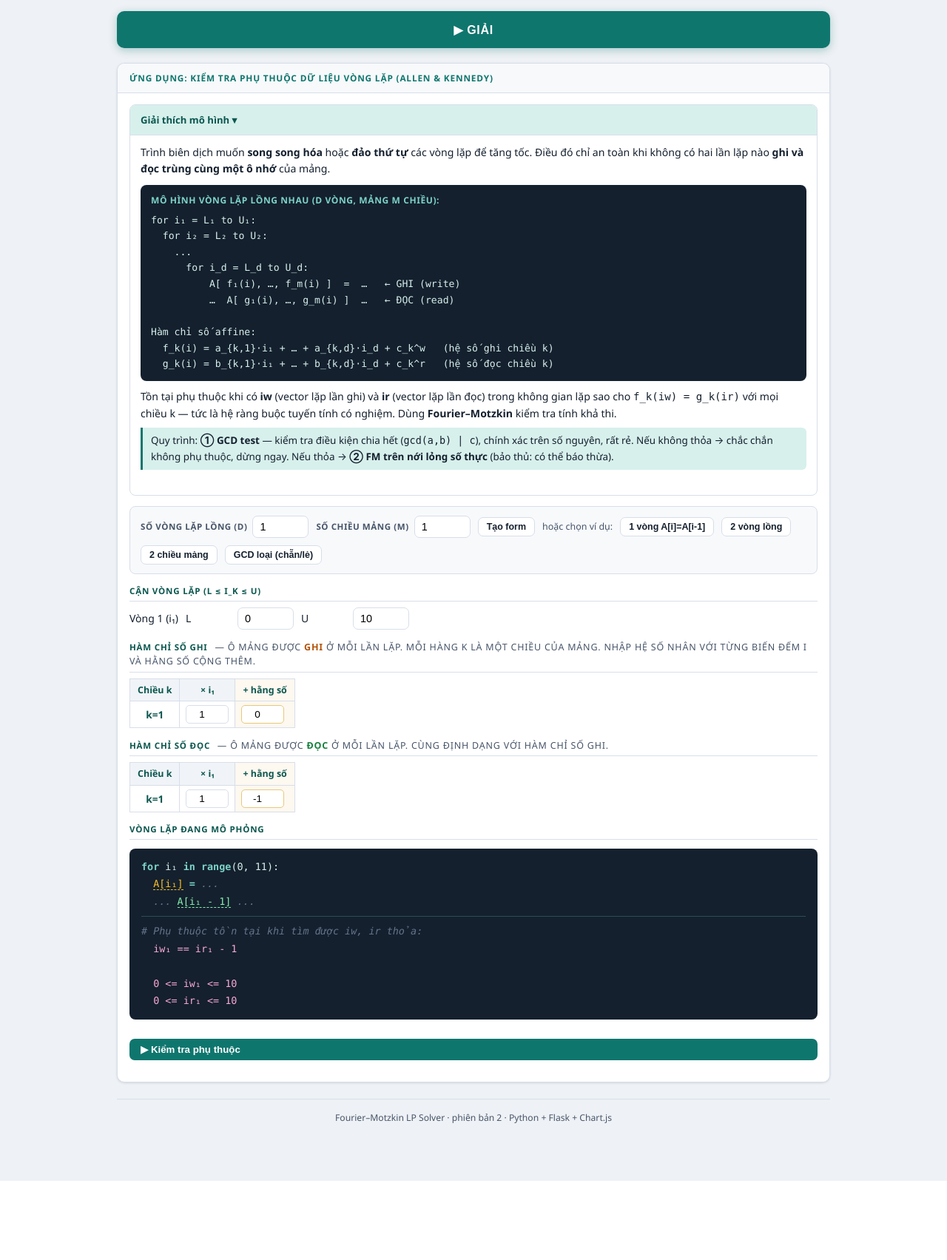
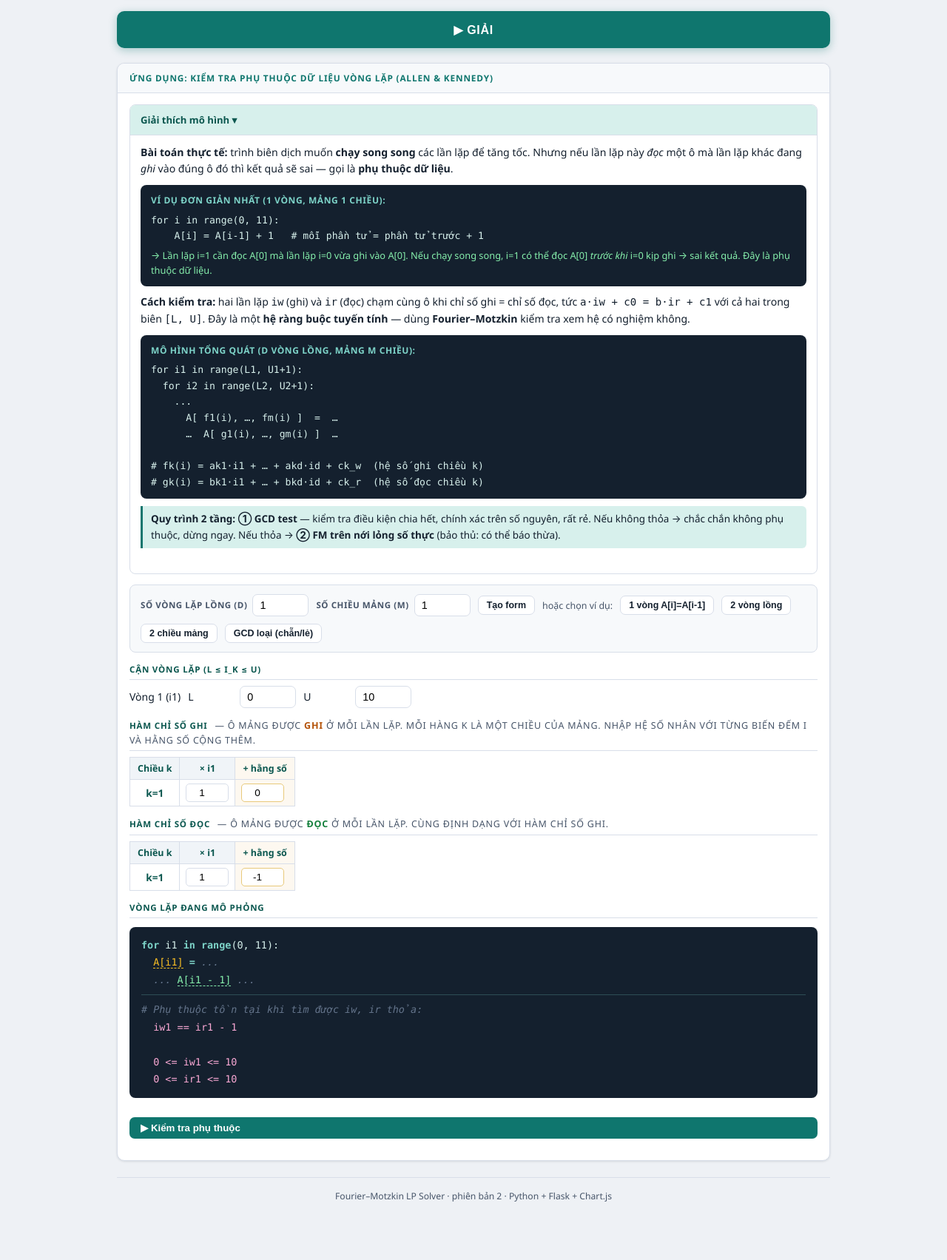
Before and after one commit to Rod-HD/fourier-motzkin, a Flask app: page / in a window 1280 px wide, after a click on "Giải thích mô hình ▾". Shown: the part 834-2537 px from the top of the page at 74% size. Before the commit the page ends 2430 px from the top, so only its background shows below. Run offline with Flask 3, Linux system fonts and the light colour scheme.

Commit message:
fix: sua hien thi chi so i1 i2 (bo Unicode subscript), lam ro giai thich ung dung phu thuoc vong lap

```diff
--- a/static/app.js
+++ b/static/app.js
@@ -643,7 +643,8 @@ function depBuild(d, m) {
   document.getElementById("dep_m").value = depM;
 
   const host = document.getElementById("depForm");
-  const iLabels = Array.from({length: depD}, (_, j) => `i${sub(j+1)}`);
+  // Dùng i1, i2, ... (ASCII) thay vì i₁, i₂ để tránh lỗi font trong monospace
+  const iLabels = Array.from({length: depD}, (_, j) => `i${j+1}`);
 
   // ── Phần 1: Cận vòng lặp ──────────────────────────────────────
   let html = `<div class="dep-section">
@@ -720,7 +721,8 @@ function depAccessTable(rw, iLabels) {
 
 function depUpdatePreview() {
   const d = depD, m = depM;
-  const iLabels = Array.from({length: d}, (_, j) => `i${sub(j+1)}`);
+  // Dùng i1, i2, ... (ASCII) để tránh lỗi font monospace với Unicode subscript
+  const iLabels = Array.from({length: d}, (_, j) => `i${j+1}`);
 
   // Thu thập giá trị
   const loops = [];
@@ -802,8 +804,8 @@ function depUpdatePreview() {
   html += line(`<span class="cmt"># Phụ thuộc tồn tại khi tìm được iw, ir thỏa:</span>`);
   blank();
 
-  const iwLabels = Array.from({length: d}, (_, j) => `iw${sub(j+1)}`);
-  const irLabels = Array.from({length: d}, (_, j) => `ir${sub(j+1)}`);
+  const iwLabels = Array.from({length: d}, (_, j) => `iw${j+1}`);
+  const irLabels = Array.from({length: d}, (_, j) => `ir${j+1}`);
 
   // Phương trình bằng nhau — mỗi chiều 1 dòng
   for (let k = 0; k < m; k++) {
@@ -819,8 +821,8 @@ function depUpdatePreview() {
   for (let j = 0; j < d; j++) {
     const {L, U} = loops[j];
     const note = d > 1 ? `&nbsp;&nbsp;<span class="cmt"># vòng ${j+1}</span>` : "";
-    html += line(`<span class="eq">${L}&nbsp;&lt;=&nbsp;iw${sub(j+1)}&nbsp;&lt;=&nbsp;${U}</span>${note}`, 1);
-    html += line(`<span class="eq">${L}&nbsp;&lt;=&nbsp;ir${sub(j+1)}&nbsp;&lt;=&nbsp;${U}</span>`, 1);
+    html += line(`<span class="eq">${L}&nbsp;&lt;=&nbsp;iw${j+1}&nbsp;&lt;=&nbsp;${U}</span>${note}`, 1);
+    html += line(`<span class="eq">${L}&nbsp;&lt;=&nbsp;ir${j+1}&nbsp;&lt;=&nbsp;${U}</span>`, 1);
     if (j < d - 1) html += blank();
   }
 
@@ -938,7 +940,7 @@ function renderDepResult(d, numVars) {
       U: parseInt(document.getElementById(`dep_U${j}`)?.value, 10) || 0,
     });
   }
-  const iLabels = Array.from({length: depD}, (_, j) => `i${sub(j+1)}`);
+  const iLabels = Array.from({length: depD}, (_, j) => `i${j+1}`);
   const makeIdx = (coeffs, cnst, labels) => {
     const parts = [];
     coeffs.forEach((a, j) => {
--- a/templates/index.html
+++ b/templates/index.html
@@ -116,32 +116,46 @@
         <summary class="dep-explain-toggle">Giải thích mô hình ▾</summary>
         <div class="dep-explain">
           <p>
-            Trình biên dịch muốn <strong>song song hóa</strong> hoặc <strong>đảo thứ tự</strong>
-            các vòng lặp để tăng tốc. Điều đó chỉ an toàn khi không có hai lần lặp nào
-            <strong>ghi và đọc trùng cùng một ô nhớ</strong> của mảng.
+            <strong>Bài toán thực tế:</strong> trình biên dịch muốn
+            <strong>chạy song song</strong> các lần lặp để tăng tốc.
+            Nhưng nếu lần lặp này <em>đọc</em> một ô mà lần lặp khác đang <em>ghi</em>
+            vào đúng ô đó thì kết quả sẽ sai — gọi là <strong>phụ thuộc dữ liệu</strong>.
           </p>
+
+          <div class="dep-loop-box" style="margin-bottom:10px">
+            <div class="dep-loop-label">Ví dụ đơn giản nhất (1 vòng, mảng 1 chiều):</div>
+<pre class="dep-code"><span class="kw">for</span> i <span class="kw">in</span> <span class="kw">range</span>(0, 11):
+    <span class="arr-w" title="GHI vào A[i]">A[i]</span> = <span class="arr-r" title="ĐỌC từ A[i-1]">A[i-1]</span> + 1   <span class="cmt"># mỗi phần tử = phần tử trước + 1</span></pre>
+            <div style="color:#86efac;font-size:.8rem;margin-top:6px">
+              → Lần lặp i=1 cần đọc A[0] mà lần lặp i=0 vừa ghi vào A[0].
+              Nếu chạy song song, i=1 có thể đọc A[0] <em>trước khi</em> i=0 kịp ghi → sai kết quả.
+              Đây là phụ thuộc dữ liệu.
+            </div>
+          </div>
+
+          <p>
+            <strong>Cách kiểm tra:</strong> hai lần lặp <code>iw</code> (ghi) và <code>ir</code> (đọc)
+            chạm cùng ô khi chỉ số ghi = chỉ số đọc, tức
+            <code>a·iw + c0 = b·ir + c1</code> với cả hai trong biên <code>[L, U]</code>.
+            Đây là một <strong>hệ ràng buộc tuyến tính</strong> — dùng
+            <strong>Fourier–Motzkin</strong> kiểm tra xem hệ có nghiệm không.
+          </p>
+
           <div class="dep-loop-box">
-            <div class="dep-loop-label">Mô hình vòng lặp lồng nhau (d vòng, mảng m chiều):</div>
-<pre class="dep-code">for i₁ = L₁ to U₁:
-  for i₂ = L₂ to U₂:
+            <div class="dep-loop-label">Mô hình tổng quát (d vòng lồng, mảng m chiều):</div>
+<pre class="dep-code"><span class="kw">for</span> i1 <span class="kw">in</span> <span class="kw">range</span>(L1, U1+1):
+  <span class="kw">for</span> i2 <span class="kw">in</span> <span class="kw">range</span>(L2, U2+1):
     ...
-      for i_d = L_d to U_d:
-          A[ f₁(i), …, f_m(i) ]  =  …   ← GHI (write)
-          …  A[ g₁(i), …, g_m(i) ]  …   ← ĐỌC (read)
+      <span class="arr-w" title="GHI">A[ f1(i), …, fm(i) ]</span>  =  …
+      …  <span class="arr-r" title="ĐỌC">A[ g1(i), …, gm(i) ]</span>  …
 
-Hàm chỉ số affine:
-  f_k(i) = a_{k,1}·i₁ + … + a_{k,d}·i_d + c_k^w   (hệ số ghi chiều k)
-  g_k(i) = b_{k,1}·i₁ + … + b_{k,d}·i_d + c_k^r   (hệ số đọc chiều k)</pre>
+<span class="cmt"># fk(i) = ak1·i1 + … + akd·id + ck_w  (hệ số ghi chiều k)</span>
+<span class="cmt"># gk(i) = bk1·i1 + … + bkd·id + ck_r  (hệ số đọc chiều k)</span></pre>
           </div>
-          <p>
-            Tồn tại phụ thuộc khi có <strong>iw</strong> (vector lặp lần ghi) và
-            <strong>ir</strong> (vector lặp lần đọc) trong không gian lặp sao cho
-            <code>f_k(iw) = g_k(ir)</code> với mọi chiều k — tức là hệ ràng buộc tuyến tính
-            có nghiệm. Dùng <strong>Fourier–Motzkin</strong> kiểm tra tính khả thi.
-          </p>
-          <p class="dep-note">
-            Quy trình: <strong>① GCD test</strong> — kiểm tra điều kiện chia hết
-            (<code>gcd(a,b) | c</code>), chính xác trên số nguyên, rất rẻ.
+
+          <p class="dep-note" style="margin-top:10px">
+            <strong>Quy trình 2 tầng:</strong>
+            <strong>① GCD test</strong> — kiểm tra điều kiện chia hết, chính xác trên số nguyên, rất rẻ.
             Nếu không thỏa → chắc chắn không phụ thuộc, dừng ngay.
             Nếu thỏa → <strong>② FM trên nới lỏng số thực</strong> (bảo thủ: có thể báo thừa).
           </p>
```
